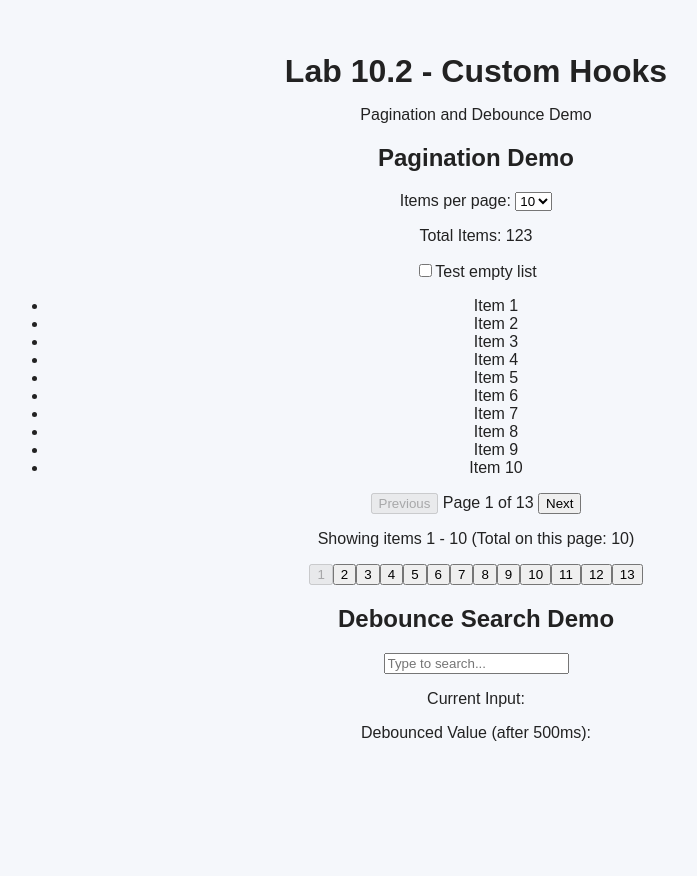
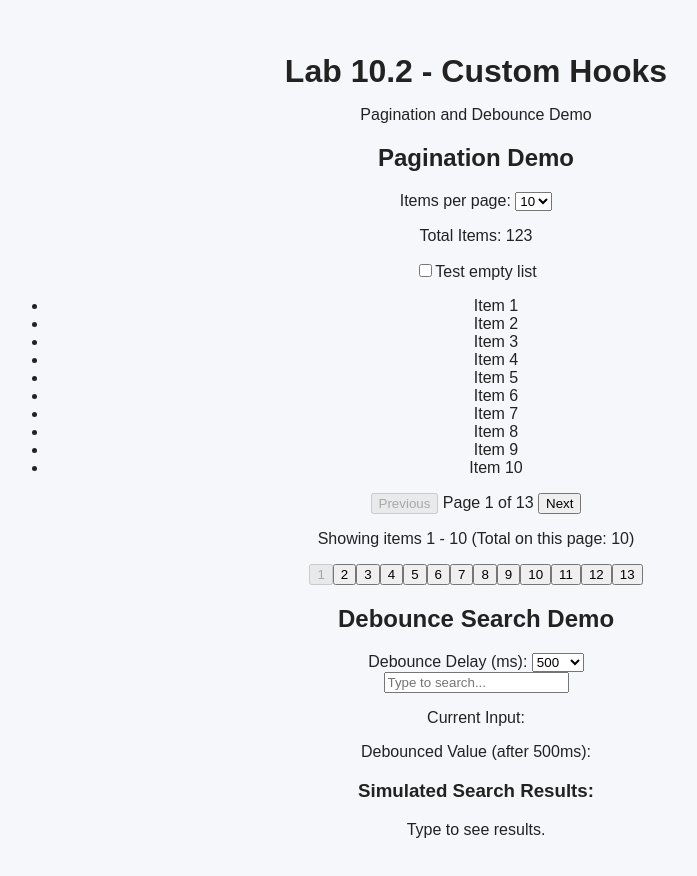
Before and after one commit to BallNChain24FEnd/AshleyWhite-Lab-10.2_custom-hooks-implementation, a React (Vite) app: page / in a window 1280 px wide. Shown: the top 876 px of the page, without its empty margins (164-861 px from the left). Before the commit the page ends 800 px from the top, so only its background shows below. Built offline with nearby package versions, Linux system fonts and the light colour scheme.

Commit message:
Commit 8: Added search results and adjustable delay

```diff
--- a/src/components/DebounceSearchDemo.jsx
+++ b/src/components/DebounceSearchDemo.jsx
@@ -1,28 +1,88 @@
-import { useState } from "react";
+import { useState, useEffect } from "react";
 import useDebounce from "../hooks/useDebounce";
 
 export default function DebounceSearchDemo() {
   // Search input state
   const [search, setSearch] = useState("");
 
+  // Delay state
+  const [delay, setDelay] = useState(500);
+
+  // Sample search items
+  const items = [
+    "React",
+    "JavaScript",
+    "TypeScript",
+    "HTML",
+    "CSS",
+    "Node.js",
+    "Express",
+    "MongoDB",
+    "Vite",
+    "GitHub",
+  ];
+
   // Use debounce hook
-  const debouncedValue = useDebounce(search, 500);
+  const debouncedValue = useDebounce(search, delay);
+
+  // Filter search results
+  const results = debouncedValue.trim() === ""
+    ? []
+    : items.filter((item) =>
+        item.toLowerCase().includes(debouncedValue.toLowerCase())
+      );
+
+  // Simulate API search
+  useEffect(() => {
+    if (debouncedValue.trim() !== "") {
+      console.log("Searching for:", debouncedValue);
+    }
+  }, [debouncedValue]);
 
   return (
     <section>
       <h2>Debounce Search Demo</h2>
 
+      {/* Change debounce delay */}
+      <label htmlFor="delay">Debounce Delay (ms): </label>
+      <select
+        id="delay"
+        value={delay}
+        onChange={(event) => setDelay(Number(event.target.value))}
+      >
+        <option value="300">300</option>
+        <option value="500">500</option>
+        <option value="1000">1000</option>
+      </select>
+
       {/* Search input */}
+      <div>
         <input
           type="text"
           placeholder="Type to search..."
           value={search}
           onChange={(event) => setSearch(event.target.value)}
         />
+      </div>
 
       {/* Display values */}
       <p>Current Input: {search}</p>
-      <p>Debounced Value (after 500ms): {debouncedValue}</p>
+      <p>Debounced Value (after {delay}ms): {debouncedValue}</p>
+
+      {/* Search results */}
+      <h3>Simulated Search Results:</h3>
+
+      {debouncedValue.trim() === "" ? (
+        <p>Type to see results.</p>
+      ) : results.length > 0 ? (
+        <ul>
+          {results.map((item) => (
+            <li key={item}>{item}</li>
+          ))}
+        </ul>
+      ) : (
+        <p>No matching results found.</p>
+      )}
     </section>
   );
 }
```
Lines whose indentation alone changed are shown as unchanged.
